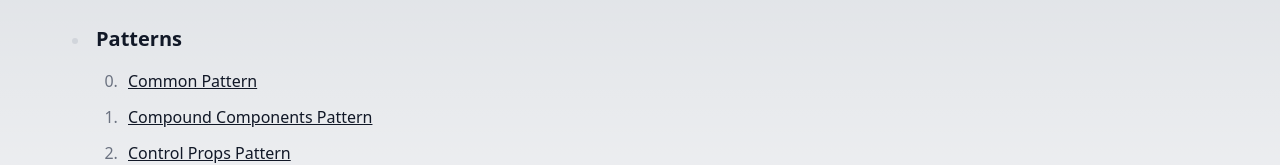
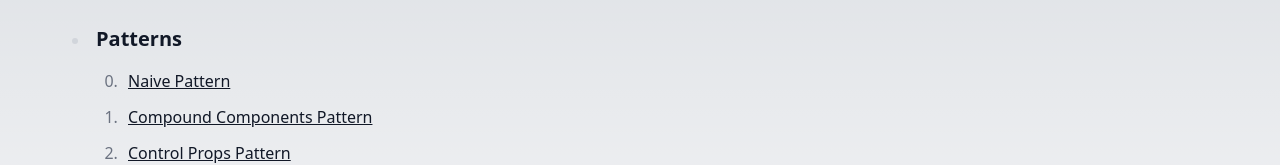
Before and after one commit to ony3000-lab/research-and-development, a Next.js app: page /design-patterns in a window 1280 px wide. Shown: the part 301-466 px from the top of the page. Built offline with nearby package versions, Linux system fonts and the light colour scheme.

Commit message:
fix: 페이지 링크 수정

```diff
--- a/src/pages/design-patterns/index.tsx
+++ b/src/pages/design-patterns/index.tsx
@@ -42,7 +42,7 @@ export default function DesignPatterns() {
 
                 <ol start={0}>
                   <li>
-                    <Link href="/design-patterns/common">Common Pattern</Link>
+                    <Link href="/design-patterns/naive">Naive Pattern</Link>
                   </li>
                   <li>
                     <Link href="/design-patterns/compound-components">
```
